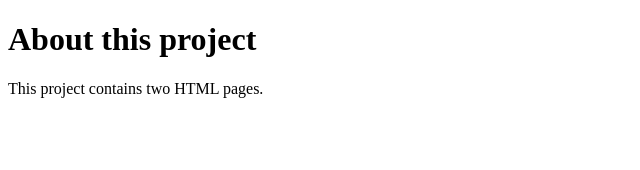
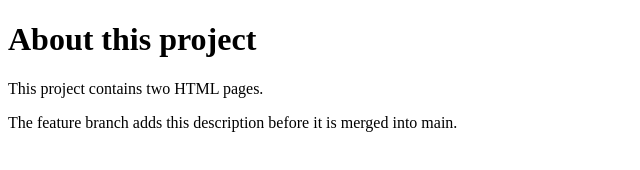
Before and after one commit to dhruvb2028/git-workflow-login-tests-2026, a plain HTML site: page about.html in a window 1280 px wide. Shown: the whole page, without its empty margins (0-640 px from the left). Drawn offline with Linux system fonts and the light colour scheme.

Commit message:
Add feature branch description

```diff
--- a/about.html
+++ b/about.html
@@ -8,5 +8,6 @@
 <body>
   <h1>About this project</h1>
   <p>This project contains two HTML pages.</p>
+  <p>The feature branch adds this description before it is merged into main.</p>
 </body>
 </html>
```
